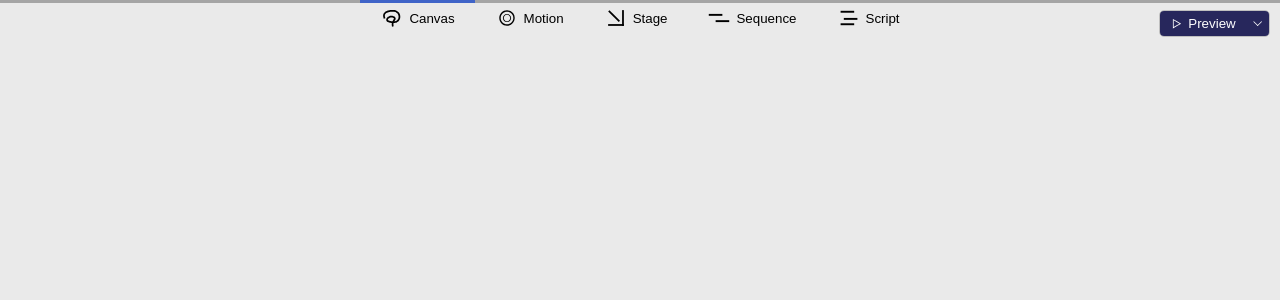
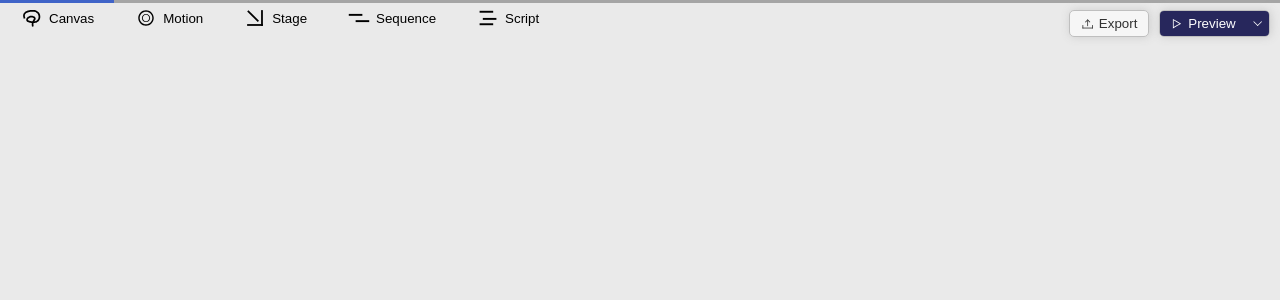
Before and after one commit to avesia/avesia, a React (Vite) app in the folder avesia-web/: page /#/ in a window 1280 px wide. Shown: the top 300 px of the page. Built offline with nearby package versions, Linux system fonts and the light colour scheme.

Commit message:
[web] Add `Export` button.

```diff
--- a/avesia-web/src/App.css
+++ b/avesia-web/src/App.css
@@ -15,7 +15,6 @@
     --ui-col-background-active-primary: #3a3a79;
     --ui-col-text-primary: #ffffff;
     --ui-col-border-primary: #4747e7;
-    --ui-col-shadow-primary: #a2a2a2;
 }
 
 * {
@@ -89,7 +88,7 @@ body {
 .button.primary {
     background-color: var(--ui-col-background-primary);
     border: 1.5px solid var(--ui-col-border-primary);
-    box-shadow: 1px 0px 10px 0px var(--ui-col-shadow-primary);
+    box-shadow: 1px 0px 10px 0px var(--ui-col-shadow);
 
     color: var(--ui-col-text-primary);
 }
@@ -108,6 +107,7 @@ body {
     border-radius: 5px;
 
     border: 1.5px solid var(--ui-col-border);
+    box-shadow: 1px 0px 10px 0px var(--ui-col-shadow);
 
     overflow: hidden;
 }
@@ -142,6 +142,8 @@ body {
     height: 3px;
 
     background-color: var(--ui-col-theme-disabled);
+
+    z-index: 8;
 }
 
 @keyframes headerbar-border-animation {
@@ -164,7 +166,7 @@ body {
 
 .headerbar .headerbar_menu {
     display: flex;
-    justify-content: center;
+    justify-content: left;
     align-items: center;
     width: 100%;
     height: 100%;
@@ -213,6 +215,10 @@ body {
     top: 0;
     right: 0;
 
+    display: flex;
+    justify-content: center;
+    align-items: center;
+    gap: 10px;
     padding: 10px;
 
     z-index: 10;
--- a/avesia-web/src/ui/components/QuickActionBar.tsx
+++ b/avesia-web/src/ui/components/QuickActionBar.tsx
@@ -1,9 +1,15 @@
-import { Dropdown, Play } from "../icons/icons";
+import { Dropdown, Play, Share } from "../icons/icons";
 
 export default function QuickActionBar() {
     return (
         <>
             <div className="quickactionbar">
+                <button title="Export" className="button">
+                        <div className="wrap-blockicon">
+                            <Share />
+                        </div>
+                        <p>Export</p>
+                </button>
                 <div className="button-group">
                     <button title="Preview" className="button primary">
                         <div className="wrap-blockicon">
```
Also changed, not shown: avesia-web/src/ui/components/Docking.tsx (+28 -2 lines).
